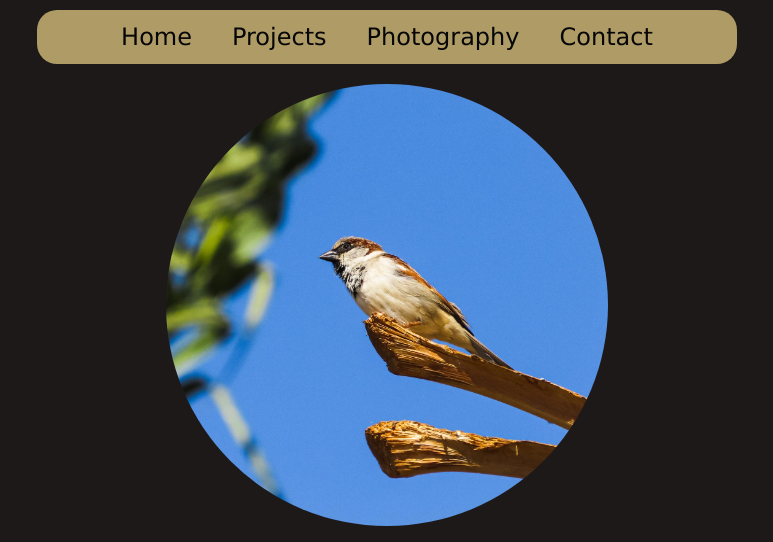
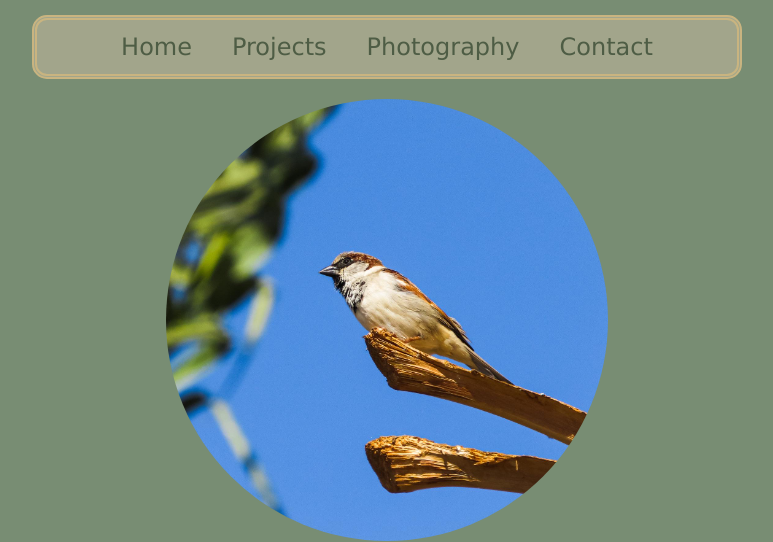
Before and after one commit to AA-Ibrahim/alaaIbrahim, a plain HTML site: page index.html in a window 1280 px wide. Shown: the top 542 px of the page, without its empty margins (253-1026 px from the left). Drawn offline with Linux system fonts and the light colour scheme.

Commit message:
added home page css

```diff
--- a/style.css
+++ b/style.css
@@ -1,5 +1,12 @@
+/* CSS HEX
+--ecru: #e5c285ff;
+--ebony: #414d36ff;
+--reseda-green: #788d73ff;
+--sage: #b0ae93ff;
+--parchment: #f3ecd3ff; */
+
 body {
-    background-color: rgb(30, 25, 25);
+    background-color: #788d73ff;
 }
 
 h1 {
@@ -30,16 +37,21 @@ img {
     padding: 3px 3px 3px 3px;
     font-style: normal;
     text-decoration: none;
-    color: black;
+    color: #414d36ff;
+}
+.nav:hover{
+    color: #f3ecd3ff;
 }
 #nav-bar {
-    background-color: rgb(223, 199, 127);
+    background-color: #b0ae93ff;
     text-align: center;
     margin: auto;
-    margin-top: 10px;
+    margin-top: 15px;
     margin-bottom: 20px;
     width: 700px;
-    border-radius: 20px;
+    border-radius: 15px;
+    border-style: double;
+    border-width: 5px;
+    border-color: #e5c285ff;
     opacity: 75%;
-    backdrop-filter: blur(5px);
 }
```
